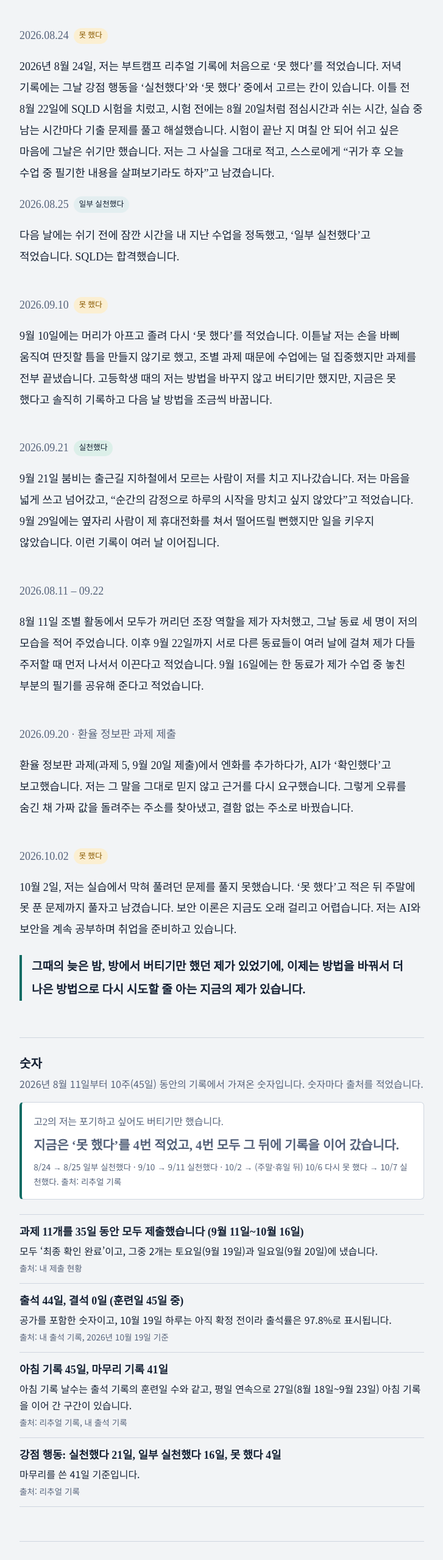
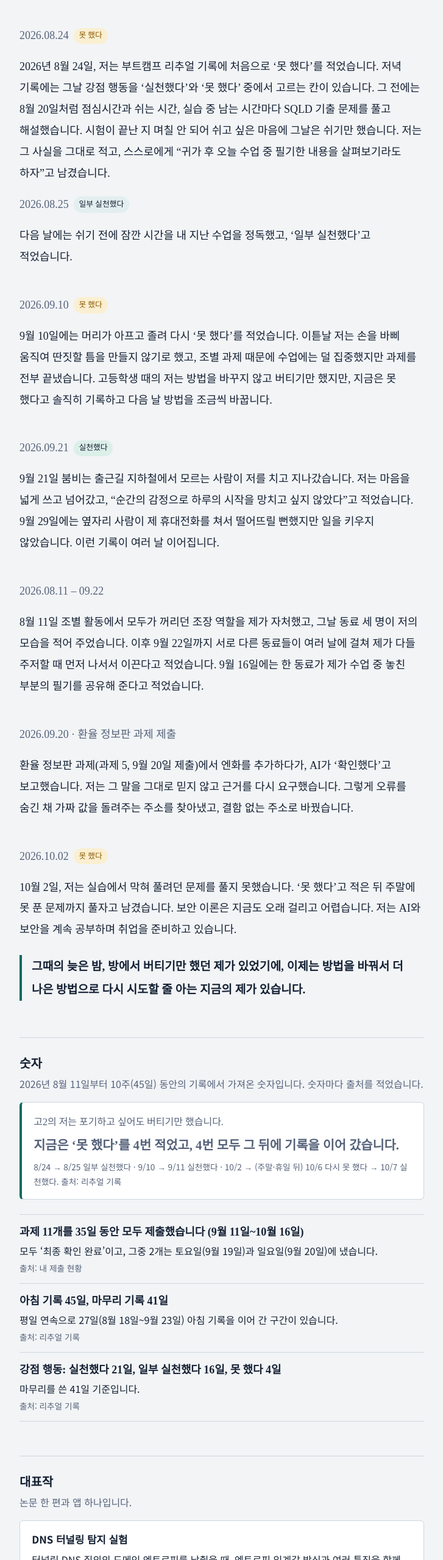
Before and after one commit to birdmin/birdmin-portfolio, a plain HTML site: page index.html in a window 1280 px wide. Shown: the part 831-3389 px from the top of the page at 61% size, without its empty margins (276-1003 px from the left). Drawn offline with Linux system fonts and the light colour scheme; a web font is replaced by a local one.

Commit message:
Add files via upload

```diff
--- a/index.html
+++ b/index.html
@@ -115,9 +115,9 @@
 
     <article class="beat">
       <p class="stamp">2026.08.24 <span class="chip miss">못 했다</span></p>
-      <p>2026년 8월 24일, 저는 부트캠프 리추얼 기록에 처음으로 ‘못 했다’를 적었습니다. 저녁 기록에는 그날 강점 행동을 ‘실천했다’와 ‘못 했다’ 중에서 고르는 칸이 있습니다. 이틀 전 8월 22일에 SQLD 시험을 치렀고, 시험 전에는 8월 20일처럼 점심시간과 쉬는 시간, 실습 중 남는 시간마다 기출 문제를 풀고 해설했습니다. 시험이 끝난 지 며칠 안 되어 쉬고 싶은 마음에 그날은 쉬기만 했습니다. 저는 그 사실을 그대로 적고, 스스로에게 “귀가 후 오늘 수업 중 필기한 내용을 살펴보기라도 하자”고 남겼습니다.</p>
+      <p>2026년 8월 24일, 저는 부트캠프 리추얼 기록에 처음으로 ‘못 했다’를 적었습니다. 저녁 기록에는 그날 강점 행동을 ‘실천했다’와 ‘못 했다’ 중에서 고르는 칸이 있습니다. 그 전에는 8월 20일처럼 점심시간과 쉬는 시간, 실습 중 남는 시간마다 SQLD 기출 문제를 풀고 해설했습니다. 시험이 끝난 지 며칠 안 되어 쉬고 싶은 마음에 그날은 쉬기만 했습니다. 저는 그 사실을 그대로 적고, 스스로에게 “귀가 후 오늘 수업 중 필기한 내용을 살펴보기라도 하자”고 남겼습니다.</p>
       <p class="stamp">2026.08.25 <span class="chip part">일부 실천했다</span></p>
-      <p>다음 날에는 쉬기 전에 잠깐 시간을 내 지난 수업을 정독했고, ‘일부 실천했다’고 적었습니다. SQLD는 합격했습니다.</p>
+      <p>다음 날에는 쉬기 전에 잠깐 시간을 내 지난 수업을 정독했고, ‘일부 실천했다’고 적었습니다.</p>
     </article>
 
     <article class="beat">
@@ -157,8 +157,7 @@
     </div>
     <ul class="facts">
       <li><b>과제 11개를 35일 동안 모두 제출했습니다 (9월 11일~10월 16일)</b>모두 ‘최종 확인 완료’이고, 그중 2개는 토요일(9월 19일)과 일요일(9월 20일)에 냈습니다.<span class="src">출처: 내 제출 현황</span></li>
-      <li><b>출석 44일, 결석 0일 (훈련일 45일 중)</b>공가를 포함한 숫자이고, 10월 19일 하루는 아직 확정 전이라 출석률은 97.8%로 표시됩니다.<span class="src">출처: 내 출석 기록, 2026년 10월 19일 기준</span></li>
-      <li><b>아침 기록 45일, 마무리 기록 41일</b>아침 기록 날수는 출석 기록의 훈련일 수와 같고, 평일 연속으로 27일(8월 18일~9월 23일) 아침 기록을 이어 간 구간이 있습니다.<span class="src">출처: 리추얼 기록, 내 출석 기록</span></li>
+      <li><b>아침 기록 45일, 마무리 기록 41일</b>평일 연속으로 27일(8월 18일~9월 23일) 아침 기록을 이어 간 구간이 있습니다.<span class="src">출처: 리추얼 기록</span></li>
       <li><b>강점 행동: 실천했다 21일, 일부 실천했다 16일, 못 했다 4일</b>마무리를 쓴 41일 기준입니다.<span class="src">출처: 리추얼 기록</span></li>
     </ul>
   </section>
```
Also changed, not shown: 1 other file.
